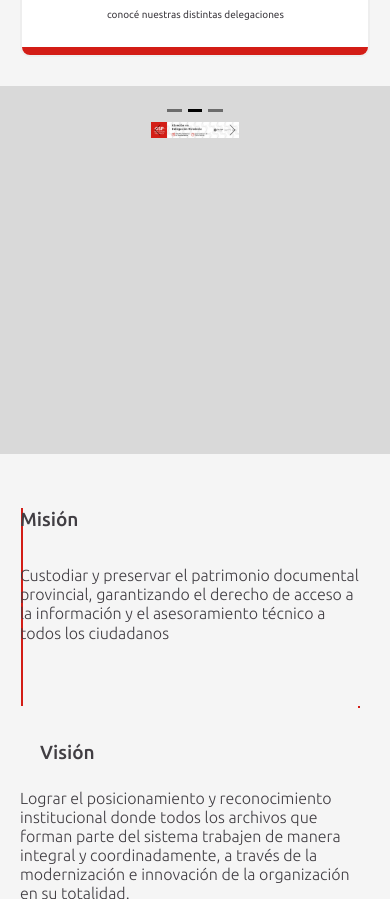
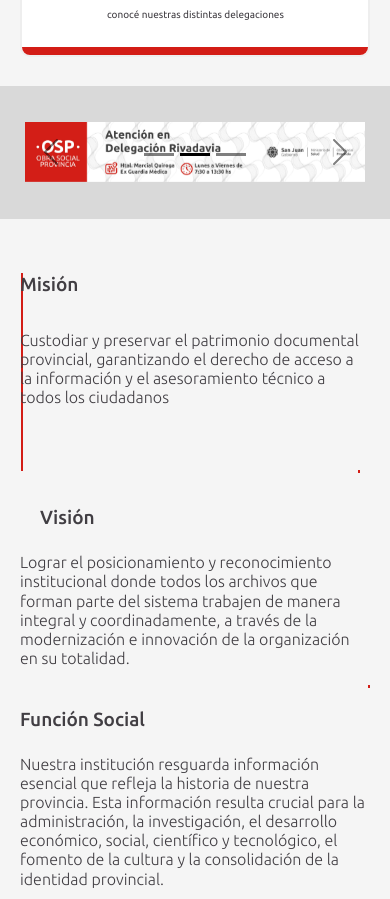
Before and after one commit to Newhistory92/Osp-Obra-Social, a Next.js app: page / in a window 390 px wide. Shown: the part 1948-2847 px from the top of the page. Built offline with nearby package versions, Linux system fonts and the light colour scheme; no server answers.

Commit message:
Arreglo componente de carrusel en mobile

```diff
--- a/src/app/components/Carrusel/Carrusel.module.css
+++ b/src/app/components/Carrusel/Carrusel.module.css
@@ -1,6 +1,12 @@
 .carrusel {
   padding: 0px 126px !important;
   height: auto;
+}
+
+@media screen and (max-width: 1200px) {
+  .carrusel{
+    padding: 0px 0px !important;
+  }
 }
 
 .carrusel img {
--- a/src/pages/index.module.css
+++ b/src/pages/index.module.css
@@ -49,7 +49,6 @@
   z-index: 2;
 }
 .frameParent {
-  height: 295px;
   flex: 1;
   position: relative;
   max-width: 100%;
```
